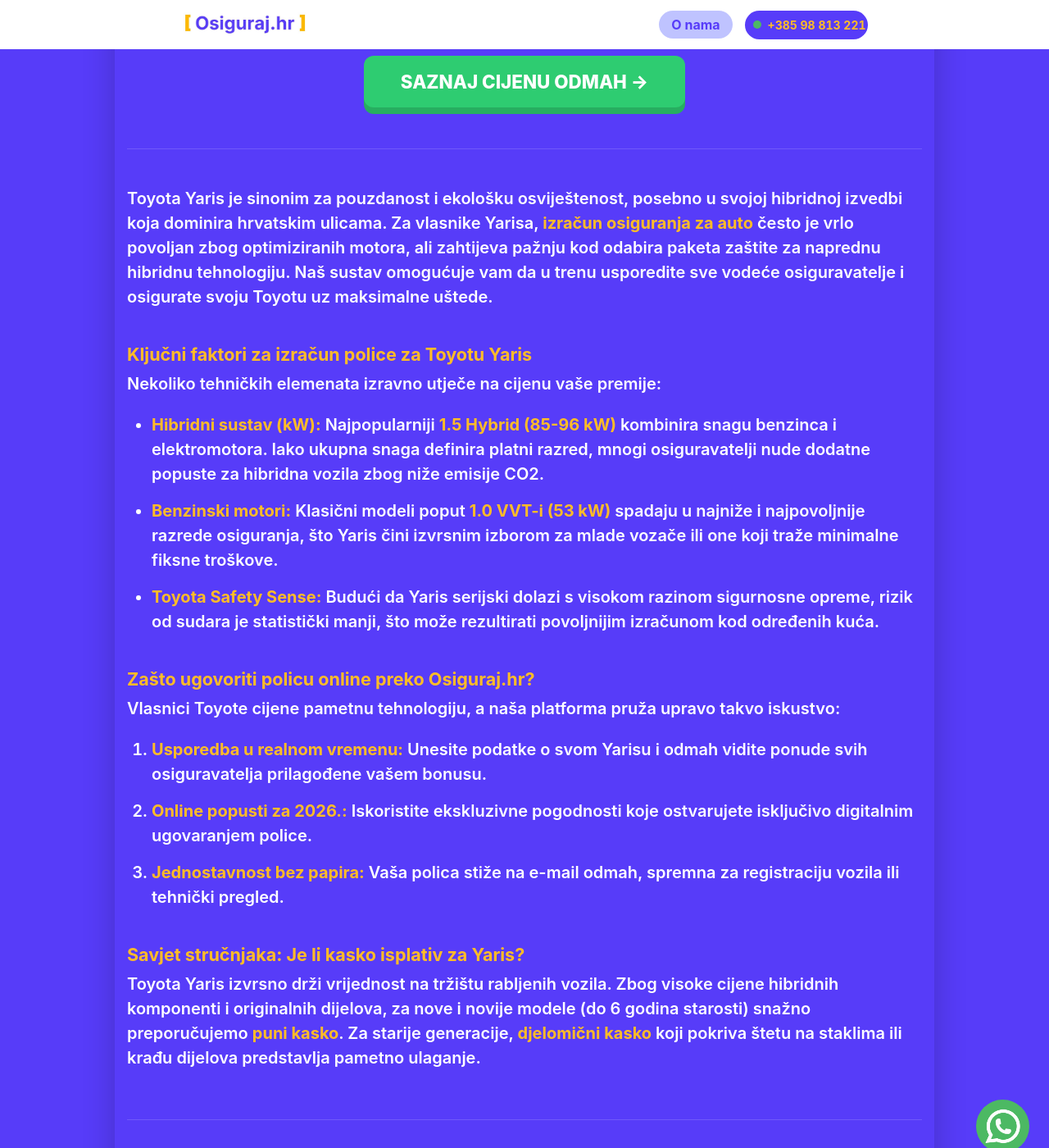
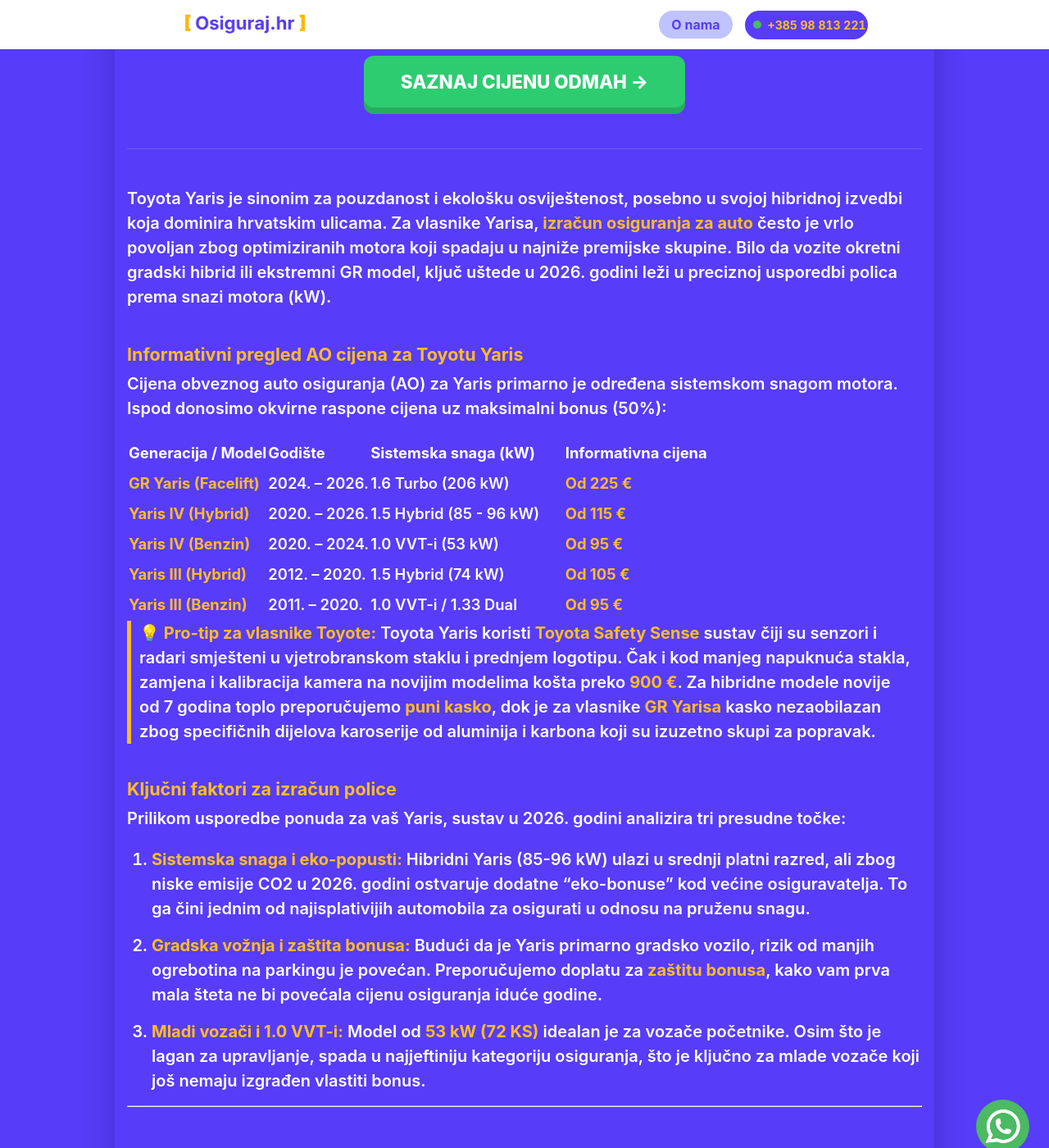
Before and after one commit to Filip-Gale/OsigurajHR, a Jekyll site: the page built from auto-osiguranje/toyota-yaris.md, in a window 1280 px wide and 1400 px high, scrolled down 345 px. Shown: the whole window at 82% size. Built offline with Jekyll 4.4.1, drawn with Linux system fonts in a browser that asks for light colours; some of the changed text lies outside the part shown.

Commit message:
Update toyota-yaris.md

```diff
--- a/auto-osiguranje/toyota-yaris.md
+++ b/auto-osiguranje/toyota-yaris.md
@@ -1,48 +1,82 @@
 ---
 layout: grad
-grad_ime: ""
-title: "Osiguranje za Toyotu Yaris | Izračun za Hybrid i benzin (2026)"
+grad_ime: "Hrvatska"
+title: "Osiguranje za Toyotu Yaris | Cijene po godištima (2011-2026)"
 permalink: /auto-osiguranje/toyota-yaris/
-description: "Saznajte cijenu osiguranja za Toyotu Yaris. Usporedite ponude za Hybrid i VVT-i modele uz uštede do 30% online na Osiguraj.hr."
+description: "Izračunajte cijenu osiguranja za Toyotu Yaris. Provjerite informativne cijene za Hybrid, VVT-i i GR Yaris modele po godištima. Uštedite do 30% online."
 ---
 
-Toyota Yaris je sinonim za pouzdanost i ekološku osviještenost, posebno u svojoj hibridnoj izvedbi koja dominira hrvatskim ulicama. Za vlasnike Yarisa, **izračun osiguranja za auto** često je vrlo povoljan zbog optimiziranih motora, ali zahtijeva pažnju kod odabira paketa zaštite za naprednu hibridnu tehnologiju. Naš sustav omogućuje vam da u trenu usporedite sve vodeće osiguravatelje i osigurate svoju Toyotu uz maksimalne uštede.
+Toyota Yaris je sinonim za pouzdanost i ekološku osviještenost, posebno u svojoj hibridnoj izvedbi koja dominira hrvatskim ulicama. Za vlasnike Yarisa, **izračun osiguranja za auto** često je vrlo povoljan zbog optimiziranih motora koji spadaju u najniže premijske skupine. Bilo da vozite okretni gradski hibrid ili ekstremni GR model, ključ uštede u 2026. godini leži u preciznoj usporedbi polica prema snazi motora (kW).
 
-### Ključni faktori za izračun police za Toyotu Yaris
+### Informativni pregled AO cijena za Toyotu Yaris
 
-Nekoliko tehničkih elemenata izravno utječe na cijenu vaše premije:
+Cijena obveznog auto osiguranja (AO) za Yaris primarno je određena sistemskom snagom motora. Ispod donosimo okvirne raspone cijena uz maksimalni bonus (50%):
 
-* **Hibridni sustav (kW):** Najpopularniji **1.5 Hybrid (85-96 kW)** kombinira snagu benzinca i elektromotora. Iako ukupna snaga definira platni razred, mnogi osiguravatelji nude dodatne popuste za hibridna vozila zbog niže emisije CO2.
-* **Benzinski motori:** Klasični modeli poput **1.0 VVT-i (53 kW)** spadaju u najniže i najpovoljnije razrede osiguranja, što Yaris čini izvrsnim izborom za mlade vozače ili one koji traže minimalne fiksne troškove.
-* **Toyota Safety Sense:** Budući da Yaris serijski dolazi s visokom razinom sigurnosne opreme, rizik od sudara je statistički manji, što može rezultirati povoljnijim izračunom kod određenih kuća.
+| Generacija&nbsp;/&nbsp;Model | Godište&nbsp;&nbsp;&nbsp;&nbsp;&nbsp; | Sistemska snaga (kW)&nbsp;&nbsp;&nbsp;&nbsp;&nbsp;&nbsp;&nbsp;&nbsp; | Informativna cijena |
+| :--- | :--- | :--- | :--- |
+| **GR Yaris (Facelift)** | 2024. – 2026. | 1.6 Turbo (206 kW) | **Od 225 €** |
+| **Yaris IV (Hybrid)** | 2020. – 2026. | 1.5 Hybrid (85 - 96 kW) | **Od 115 €** |
+| **Yaris IV (Benzin)** | 2020. – 2024. | 1.0 VVT-i (53 kW) | **Od 95 €** |
+| **Yaris III (Hybrid)** | 2012. – 2020. | 1.5 Hybrid (74 kW) | **Od 105 €** |
+| **Yaris III (Benzin)** | 2011. – 2020. | 1.0 VVT-i / 1.33 Dual | **Od 95 €** |
 
-### Zašto ugovoriti policu online preko Osiguraj.hr?
+> **💡 Pro-tip za vlasnike Toyote:** Toyota Yaris koristi **Toyota Safety Sense** sustav čiji su senzori i radari smješteni u vjetrobranskom staklu i prednjem logotipu. Čak i kod manjeg napuknuća stakla, zamjena i kalibracija kamera na novijim modelima košta preko **900 €**. Za hibridne modele novije od 7 godina toplo preporučujemo **puni kasko**, dok je za vlasnike **GR Yarisa** kasko nezaobilazan zbog specifičnih dijelova karoserije od aluminija i karbona koji su izuzetno skupi za popravak.
 
-Vlasnici Toyote cijene pametnu tehnologiju, a naša platforma pruža upravo takvo iskustvo:
+### Ključni faktori za izračun police
 
-1. **Usporedba u realnom vremenu:** Unesite podatke o svom Yarisu i odmah vidite ponude svih osiguravatelja prilagođene vašem bonusu.
-2. **Online popusti za 2026.:** Iskoristite ekskluzivne pogodnosti koje ostvarujete isključivo digitalnim ugovaranjem police.
-3. **Jednostavnost bez papira:** Vaša polica stiže na e-mail odmah, spremna za registraciju vozila ili tehnički pregled.
+Prilikom usporedbe ponuda za vaš Yaris, sustav u 2026. godini analizira tri presudne točke:
+1.  **Sistemska snaga i eko-popusti:** Hibridni Yaris (85-96 kW) ulazi u srednji platni razred, ali zbog niske emisije CO2 u 2026. godini ostvaruje dodatne "eko-bonuse" kod većine osiguravatelja. To ga čini jednim od najisplativijih automobila za osigurati u odnosu na pruženu snagu.
+2.  **Gradska vožnja i zaštita bonusa:** Budući da je Yaris primarno gradsko vozilo, rizik od manjih ogrebotina na parkingu je povećan. Preporučujemo doplatu za **zaštitu bonusa**, kako vam prva mala šteta ne bi povećala cijenu osiguranja iduće godine.
+3.  **Mladi vozači i 1.0 VVT-i:** Model od **53 kW (72 KS)** idealan je za vozače početnike. Osim što je lagan za upravljanje, spada u najjeftiniju kategoriju osiguranja, što je ključno za mlade vozače koji još nemaju izgrađen vlastiti bonus.
 
-### Savjet stručnjaka: Je li kasko isplativ za Yaris?
-
-Toyota Yaris izvrsno drži vrijednost na tržištu rabljenih vozila. Zbog visoke cijene hibridnih komponenti i originalnih dijelova, za nove i novije modele (do 6 godina starosti) snažno preporučujemo **puni kasko**. Za starije generacije, **djelomični kasko** koji pokriva štetu na staklima ili krađu dijelova predstavlja pametno ulaganje.
+---
 
 <div class="faq-section">
     <h3>FAQ: Sve što trebate znati o osiguranju za Toyotu Yaris</h3>
 
     <div class="faq-item">
-        <h4>Plaća li se hibridni pogon skuplje kod osiguranja?</h4>
-        <p>Ne, cijena se temelji na ukupnoj snazi sustava u kW. Štoviše, hibridna vozila često ostvaruju "eko-popuste" kod određenih osiguravatelja, što policu čini povoljnijom.</p>
+        <h4>Je li kasko skuplji za GR Yaris u odnosu na obični?</h4>
+        <p>Da, značajno. <strong>GR Yaris</strong> je sportski automobil s 206 kW (280 KS) i pogonom na sva četiri kotača. Zbog visoke nabavne cijene i specifičnih materijala, kasko premija za ovaj model je u rangu luksuznih limuzina, dok je AO polica u najvišem kW razredu.</p>
     </div>
 
     <div class="faq-item">
-        <h4>Vrijedi li osiguranje za Yaris ako ga koristi više osoba?</h4>
-        <p>Da, polica osiguranja je vezana uz vozilo. Međutim, važno je navesti ako će vozilo koristiti mladi vozači (ispod 24 godine) jer to može utjecati na uvjete i cijenu police.</p>
+        <h4>Pokriva li osnovno osiguranje štetu na hibridnoj bateriji?</h4>
+        <p>Ne. Osnovno AO osiguranje pokriva samo štetu koju vi nanesete drugima. Za zaštitu vlastite baterije u slučaju sudara ili vanjskih utjecaja, potreban vam je <strong>puni kasko</strong> ili specifično dopunsko pokriće za hibridne sustave.</p>
     </div>
 
     <div class="faq-item">
-        <h4>Što ako moj Yaris ima ugrađen sustav za praćenje?</h4>
-        <p>Sustavi za zaštitu od krađe mogu značajno smanjiti premiju kasko osiguranja. Prilikom izrade <strong>izračuna osiguranja za auto</strong>, svakako označite posjedovanje takve opreme.</p>
+        <h4>Mogu li dobiti popust ako Yaris ima kameru za vožnju unatrag?</h4>
+        <p>Sustavi pomoći pri parkiranju smanjuju rizik od štete, što određeni osiguravatelji u 2026. godini uzimaju u obzir kod izračuna kasko police, nudeći povoljnije uvjete za vozila opremljena aktivnom zaštitom.</p>
     </div>
 </div>
+
+<script type="application/ld+json">
+{
+  "@context": "https://schema.org",
+  "@type": "FAQPage",
+  "mainEntity": [{
+    "@type": "Question",
+    "name": "Je li osiguranje za GR Yaris skuplje?",
+    "acceptedAnswer": {
+      "@type": "Answer",
+      "text": "Da, zbog velike snage (206 kW) i specifične izrade, premija je znatno viša od standardnih modela."
+    }
+  },
+  {
+    "@type": "Question",
+    "name": "Vrijedi li eko-popust za hibridni Yaris?",
+    "acceptedAnswer": {
+      "@type": "Answer",
+      "text": "Da, većina osiguravatelja u 2026. nudi popuste od 5-10% na AO policu za hibridna vozila."
+    }
+  },
+  {
+    "@type": "Question",
+    "name": "Je li Yaris od 53 kW najjeftiniji za osiguranje?",
+    "acceptedAnswer": {
+      "@type": "Answer",
+      "text": "Da, benzinski model od 1.0 l spada u najniži platni razred osiguranja u Hrvatskoj."
+    }
+  }]
+}
+</script>
```
